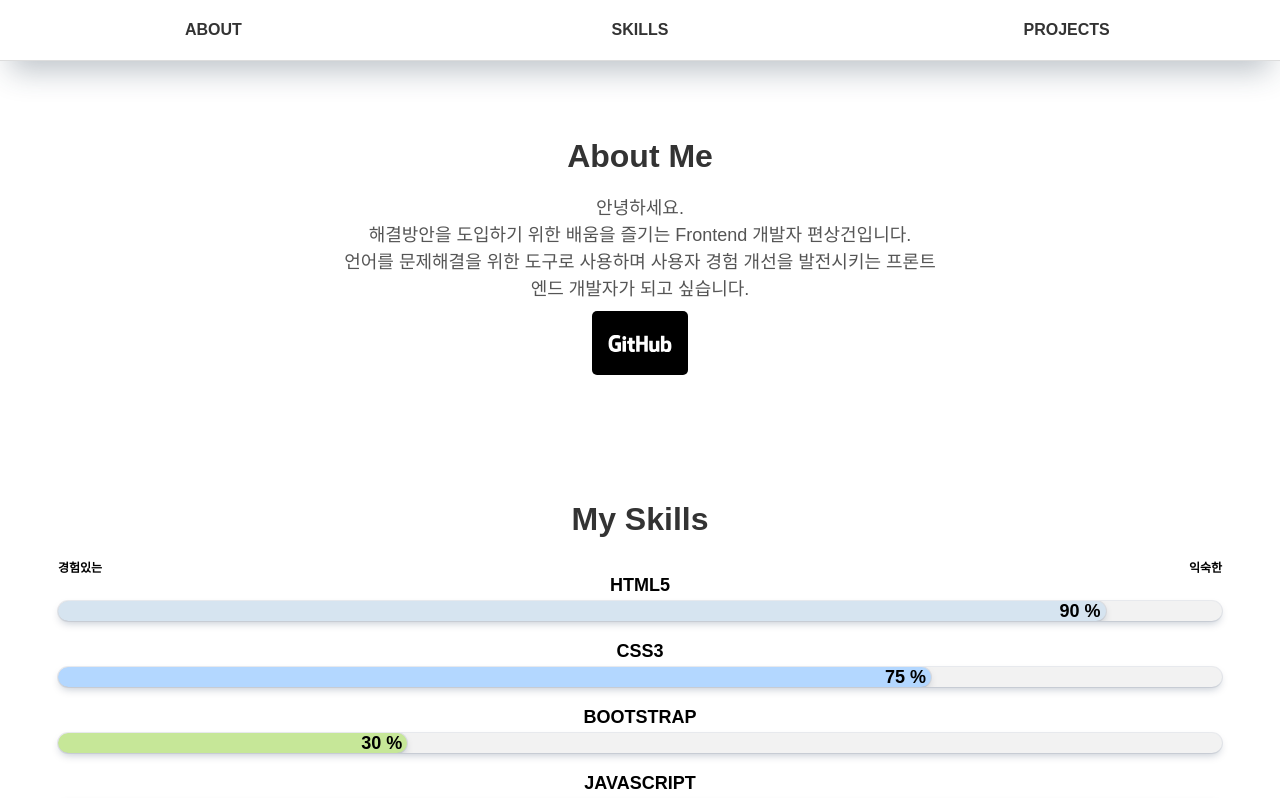
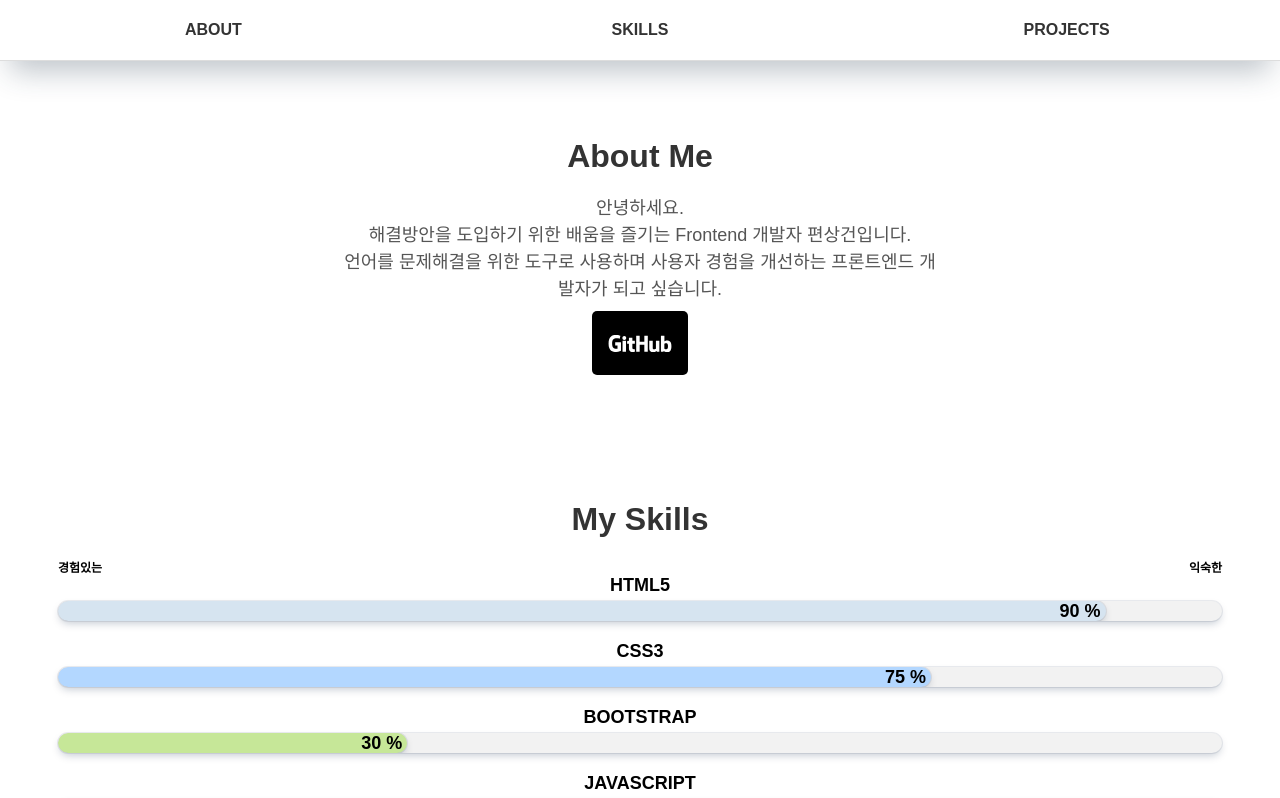
Before and after one commit to hubintheroot/my-portfolio, a React (Create React App) app: page / in a window 1280 px wide. Shown: the top 798 px of the page. Built offline with nearby package versions, Linux system fonts and the light colour scheme.

Commit message:
fix - 오타수정

```diff
--- a/src/components/AppContent.jsx
+++ b/src/components/AppContent.jsx
@@ -7,7 +7,7 @@ const data = {
         desc: [
             '안녕하세요.',
             '해결방안을 도입하기 위한 배움을 즐기는 Frontend 개발자 편상건입니다.',
-            '언어를 문제해결을 위한 도구로 사용하며 사용자 경험 개선을 발전시키는 프론트엔드 개발자가 되고 싶습니다.'
+            '언어를 문제해결을 위한 도구로 사용하며 사용자 경험을 개선하는 프론트엔드 개발자가 되고 싶습니다.'
         ],
         github: 'https://github.com/hubintheroot'
     },
```
